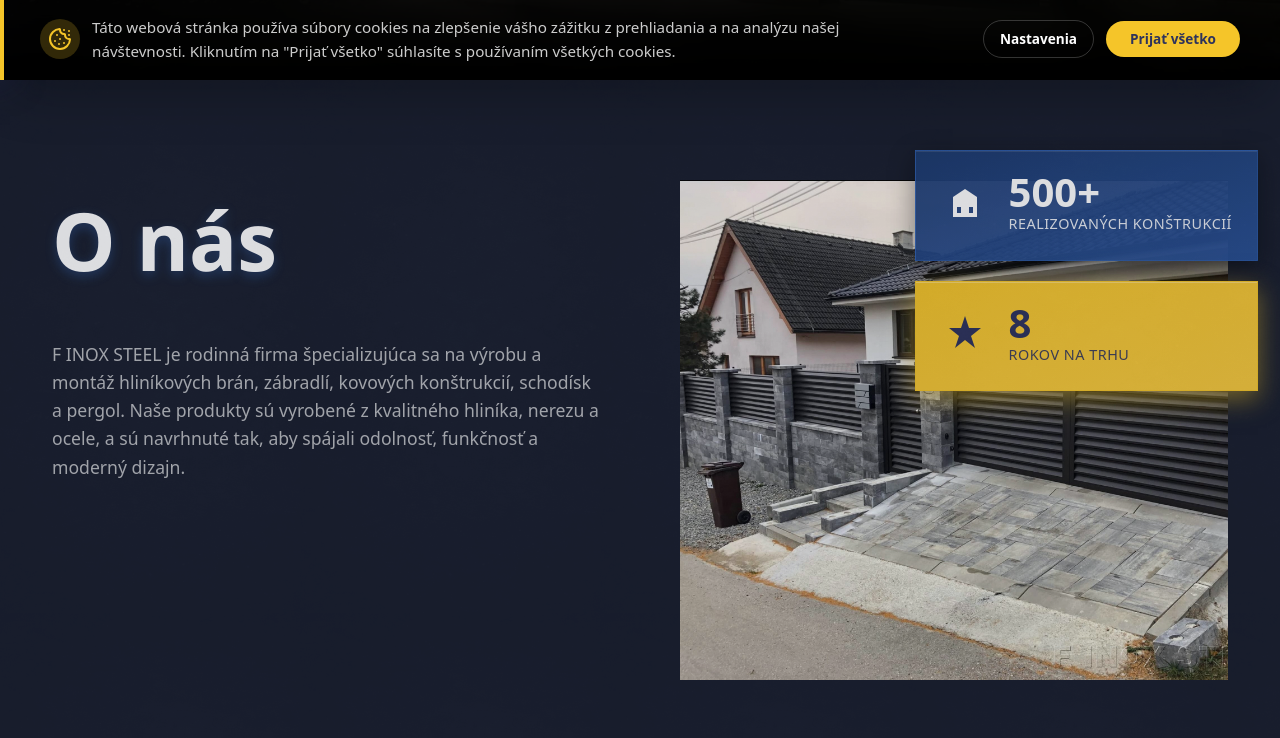
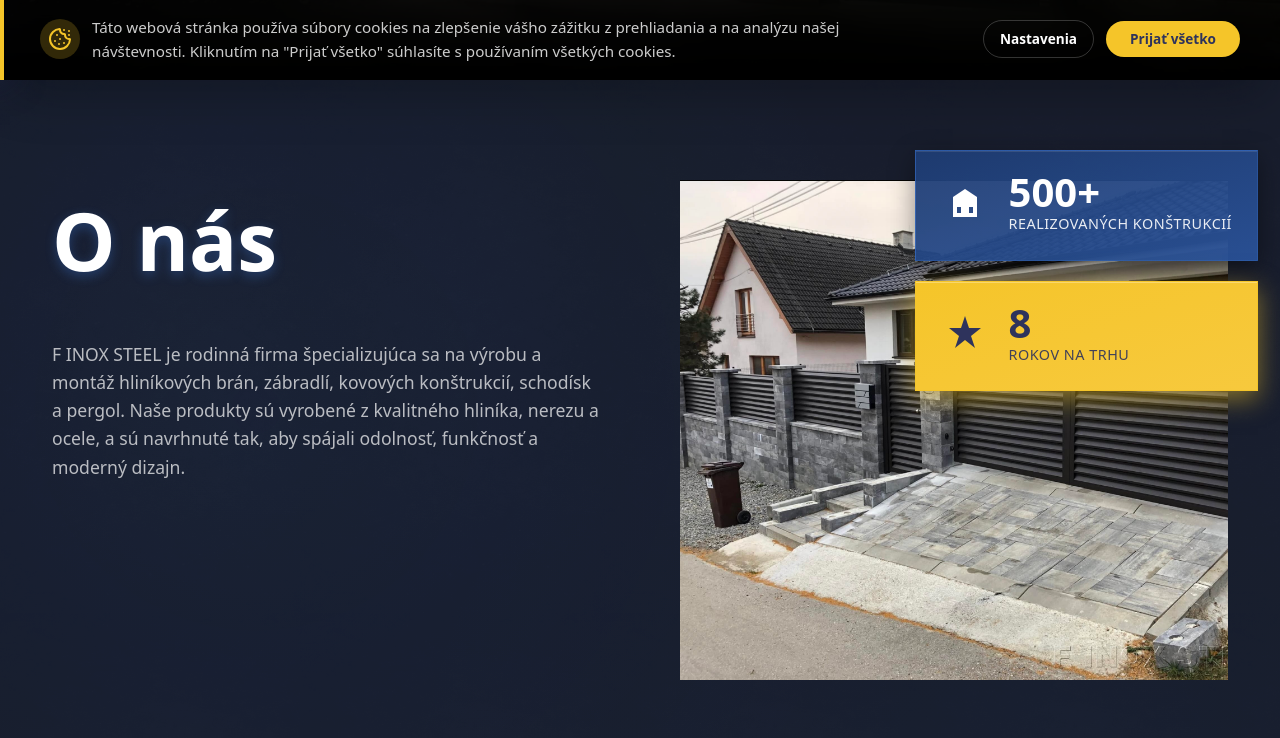
Before and after one commit to aebdigital/finoxsteel, a Next.js app: page / in a window 1280 px wide. Shown: the part 720-1458 px from the top of the page. Built offline with nearby package versions, Linux system fonts and the light colour scheme.

Commit message:
Fix texture visibility by using after pseudo-element and adjusting z-index

```diff
--- a/app/globals.css
+++ b/app/globals.css
@@ -53,7 +53,7 @@ section {
 }
 
 /* Texture overlay for all sections except those explicitly ignored */
-section:not(.ignore-texture)::before {
+section:not(.ignore-texture)::after {
   content: "";
   position: absolute;
   inset: 0;
@@ -62,9 +62,9 @@ section:not(.ignore-texture)::before {
   background-size: 300px; /* Adjust size for detail */
   opacity: 0.15;
   pointer-events: none;
-  z-index: 1;
+  z-index: -5;
 }
 
-.ignore-texture::before {
+.ignore-texture::after {
   display: none !important;
 }
```
